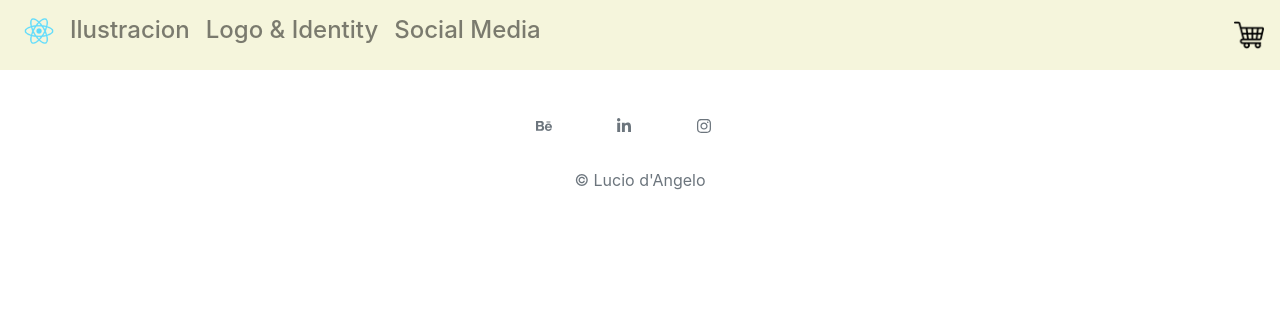
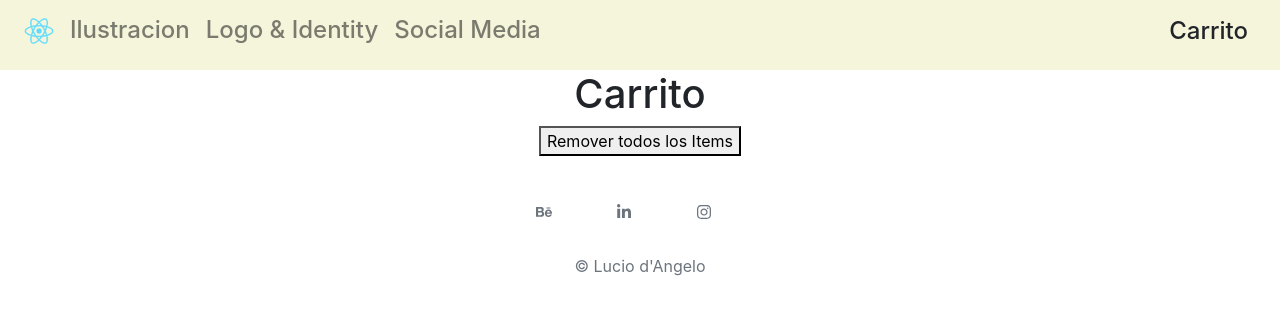
Before and after one commit to LucioDangelo/sabrina-arte-dangelo, a React (Create React App) app: page /cart in a window 1280 px wide. Shown: the top 314 px of the page. Built offline with nearby package versions, Linux system fonts and the light colour scheme.

Commit message:
Desafío 8: CartContext

```diff
--- a/package.json
+++ b/package.json
@@ -11,6 +11,7 @@
     "react-icons": "^4.3.1",
     "react-router-dom": "^6.3.0",
     "react-scripts": "5.0.1",
+    "use-history": "^1.4.1",
     "web-vitals": "^2.1.4"
   },
   "scripts": {
--- a/src/App.js
+++ b/src/App.js
@@ -4,17 +4,21 @@ import ItemListContainer from './components/ItemListContainer';
 import ItemDetailContainer from './components/ItemDetailContainer';
 import Footer from './components/Footer';
 import Home from './components/Home';
+import Cart from "./components/Cart";
+import CartProvider from './context/CartContext';
 // import Picture from './components/Picture';
 import { BrowserRouter, Routes, Route } from 'react-router-dom';
 
 function App() {
   return (
     <div className="App">
+      <CartProvider>
       <BrowserRouter>
       <NavBar/>
       {/* <Picture/> */}
       <Routes>
                 <Route path="/" element={<Home />} />
+                <Route path="/cart" element={<Cart />} />
                 <Route
                     path="/category/:categoryId"
                     element={<ItemListContainer />}
@@ -23,6 +27,7 @@ function App() {
             </Routes>
       <Footer/>
       </BrowserRouter>
+      </CartProvider>
     </div>
   );
 }
--- /dev/null
+++ b/src/components/Cart.js
@@ -0,0 +1,16 @@
+import React from 'react';
+import CartList from '../components/CartList';
+
+const Cart = () => {
+    console.log()
+
+    return (
+        <div>
+            <h1>Carrito</h1>
+            <CartList/>
+        </div>
+    )
+
+}
+
+export default Cart
--- /dev/null
+++ b/src/components/CartList.js
@@ -0,0 +1,25 @@
+import React from "react";
+import { useContext } from "react";
+import CartListProduct from "../components/CartListProduct";
+import { CartContext } from "../context/CartContext";
+
+const CartList = () => {
+  const cartContext = useContext(CartContext);
+  const { cart, clear, removeItem } = cartContext;
+  console.log(cart);
+
+  return (
+    <section>
+      {cart.map((product) => {
+        return <CartListProduct key={product.id} product={product} removeItem={removeItem} />;
+      })}
+
+      {<button className="button-primary button-padding" onClick={clear}>
+          Remover todos los Items
+        </button>}
+
+    </section>
+  );
+};
+
+export default CartList;
--- /dev/null
+++ b/src/components/CartListProduct.js
@@ -0,0 +1,17 @@
+import React from 'react';
+
+const CartListProduct = ({ product, removeItem }) => {
+    console.log(product);
+    return(
+        <article className="cart-item-card">
+        <img className="product-card__picture" src={product.img} alt={product.name} />
+        <h2 className="product-card__title">{product.name}</h2>
+        <h3 className="product-card__title">${product.price}</h3>
+        <h3 className="product-card__title">Cantidad:{product.count}</h3>
+        <h3 className="product-card__title">Total: ${product.count * product.price}</h3>
+        <button className="button-primary button-padding" onClick={()=>removeItem(product.id)}>Remover usando Id</button>
+    </article>
+)
+}
+
+export default CartListProduct
--- a/src/components/CartWidget.js
+++ b/src/components/CartWidget.js
@@ -1,8 +1,10 @@
 import React from 'react'
+import  { Link } from "react-router-dom"
 
 const CartWidget = () => {
   return (
-    <img src='./shopping-cart.png' href='/' alt='/' width='30' color='grey'></img>
+    <Link to="/cart" className="nav-item nav-link h4">Carrito</Link>
+    // <img src='./shopping-cart.png' href='/' alt='/' width='30' color='grey'></img>
   )
 }
 
--- a/src/components/ItemCount.js
+++ b/src/components/ItemCount.js
@@ -6,8 +6,6 @@ const ItemCount = ({ stock, initial, onSum, onAdd, onRemove }) => {
   stock = parseInt(stock);
 
   onSum = () => {
-    console.log(stock);
-    console.log(initial);
     if (count === stock) {
       setCount(count);
     } else {
--- a/src/components/ItemDetail.js
+++ b/src/components/ItemDetail.js
@@ -1,15 +1,24 @@
 import React from "react";
 import ItemCount from './ItemCount';
 import { useState } from "react";
+import { CartContext } from '../context/CartContext';
+import { useContext } from 'react';
 
 
 const ItemDetail = ({ product }) => {
+
   const [add, addState] = useState(false);
-  console.log(add);
+
+  const cartContext = useContext(CartContext);
+  const { addToCart} = cartContext;
+
   const onAdd = (count) => {
     alert(`Has anadido al carrito ${count} productos.`);
+    addToCart(product, count);
     addState(!add);
     console.log(add);
+    console.log(product);
+    console.log(count);
   };
 
     return (
--- /dev/null
+++ b/src/context/CartContext.js
@@ -0,0 +1,56 @@
+import React from "react";
+import { createContext, useState } from "react";
+
+export const CartContext = createContext(null);
+
+const CartProvider = (props) => {
+  const [cart, setCart] = useState([]);
+  const [total, setTotal] = useState(0);
+
+  const addToCart = (product, count) => {
+    if (cart.some((el) => el.id === product.id)) {
+      const newCart = [...cart];
+      newCart.forEach((el) => {
+        if (el.id === product.id) {
+          el.count = el.count + count;
+        }
+      });
+      console.log(newCart);
+
+      setCart([...newCart]);
+    } else {
+      let product2 = { ...product, count };
+      setCart([...cart, product2]);
+    }
+  };
+
+  const clear = () => {
+    setCart([]);
+  };
+
+  const removeItem = (itemId) => {
+    const newCart = [...cart];
+    let x = newCart.findIndex((el) => el.itemId === itemId);
+    newCart.splice(x, 1);
+    setCart([...newCart]);
+  };
+
+  //isInCart: (id) => true/false
+
+
+  return (
+    <CartContext.Provider
+      value={{
+        cart,
+        setCart,
+        addToCart,
+        clear,
+        removeItem,
+      }}
+    >
+      {props.children}
+    </CartContext.Provider>
+  );
+};
+
+export default CartProvider;
```
Also changed, not shown: 1 other file (tests, documents, lock files or other folders).
